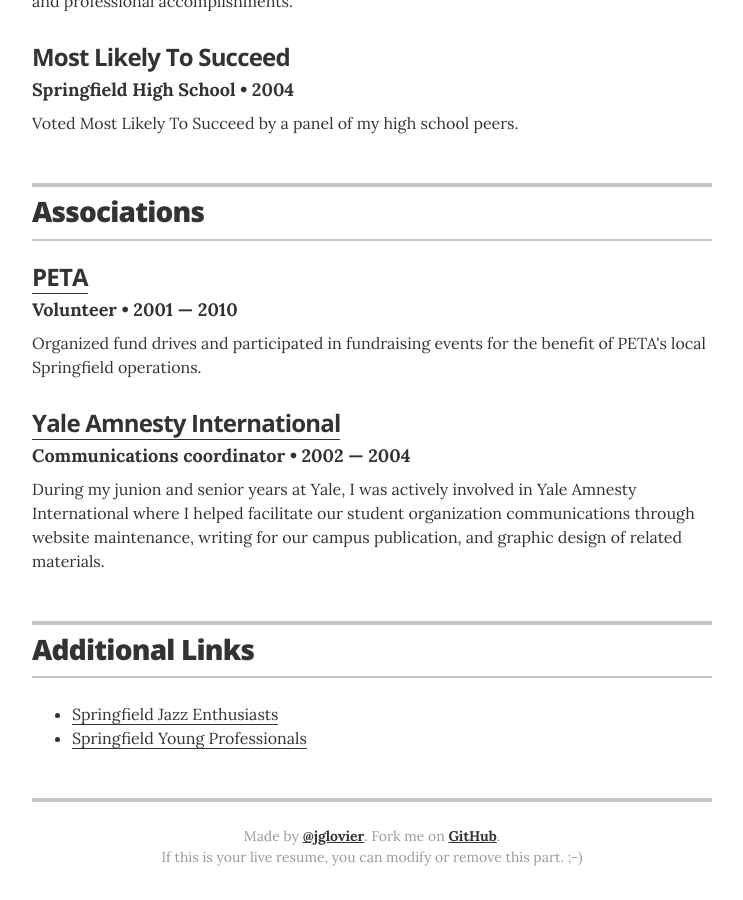
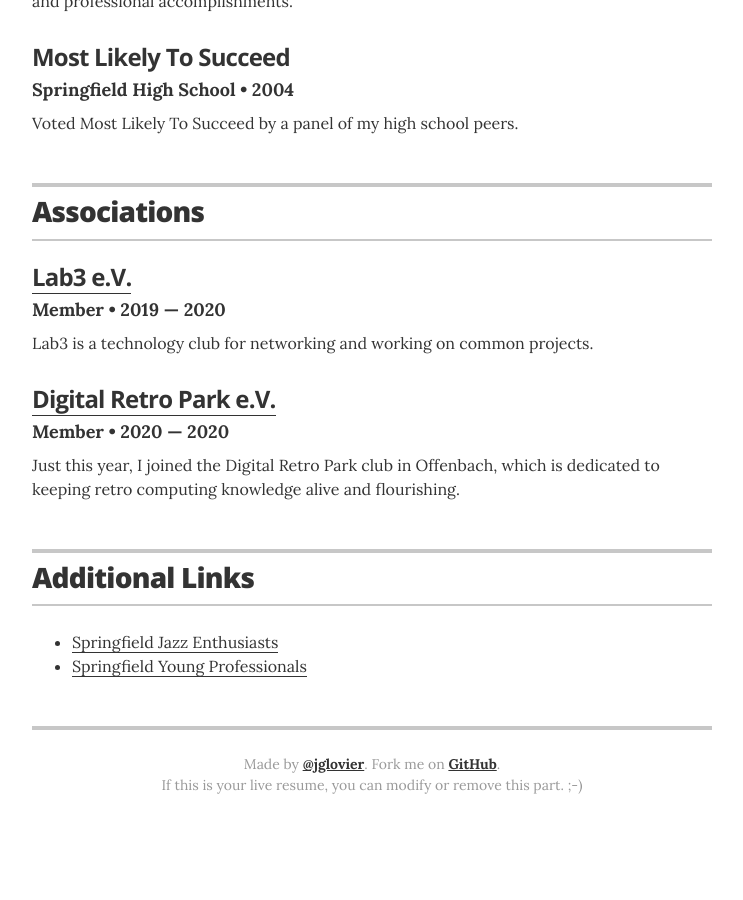
Before and after one commit to BrianInGermany/brian-profile, a Jekyll site: the page built from index.html, in a window 1280 px wide and 900 px high, scrolled down 2588 px. Shown: the whole window, without its empty margins (268-1011 px from the left). Built offline with Jekyll 4.4.1, drawn with Linux system fonts in a browser that asks for light colours; after the commit the page ends 3432 px from its top, so only the background shows below that.

```diff
--- a/_data/associations.yml
+++ b/_data/associations.yml
@@ -1,15 +1,15 @@
 # Associations
 # comment out the urls if you do not wish to display them
 
-- organization: PETA
-  role: Volunteer
-  year: 2001 &mdash; 2010
-  url: https://www.peta.org/
-  summary: Organized fund drives and participated in fundraising events for the benefit of PETA's local Springfield operations.
+- organization: Lab3 e.V.
+  role: Member
+  year: 2019 &mdash; 2020
+  url: https://lab3.org/
+  summary: Lab3 is a technology club for networking and working on common projects.
 
 
-- organization: Yale Amnesty International
-  role: Communications coordinator
-  year: 2002 &mdash; 2004
-  url: http://campuspress.yale.edu/amnesty/
-  summary: During my junion and senior years at Yale, I was actively involved in Yale Amnesty International where I helped facilitate our student organization communications through website maintenance, writing for our campus publication, and graphic design of related materials.
+- organization: Digital Retro Park e.V.
+  role: Member
+  year: 2020 &mdash; 2020
+  url: https://digitalretropark.de/
+  summary: Just this year, I joined the Digital Retro Park club in Offenbach, which is dedicated to keeping retro computing knowledge alive and flourishing.
```
